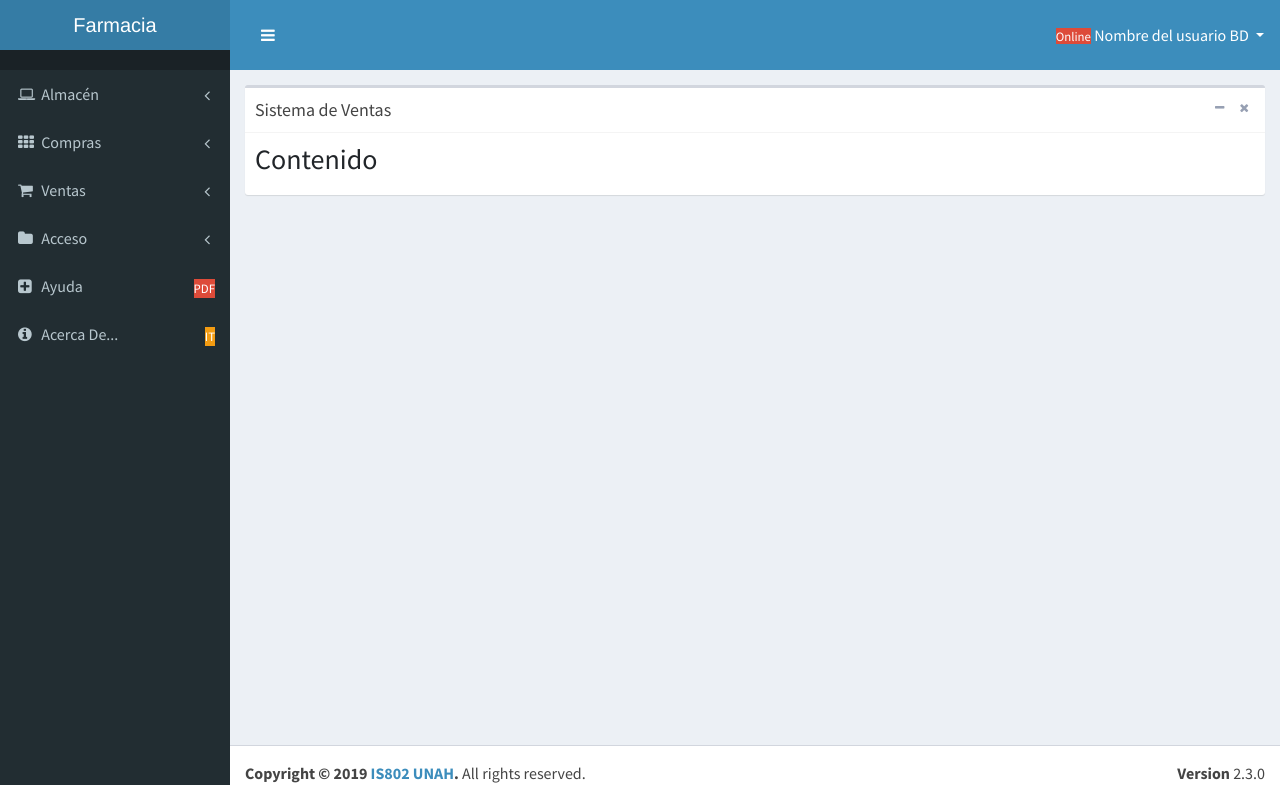
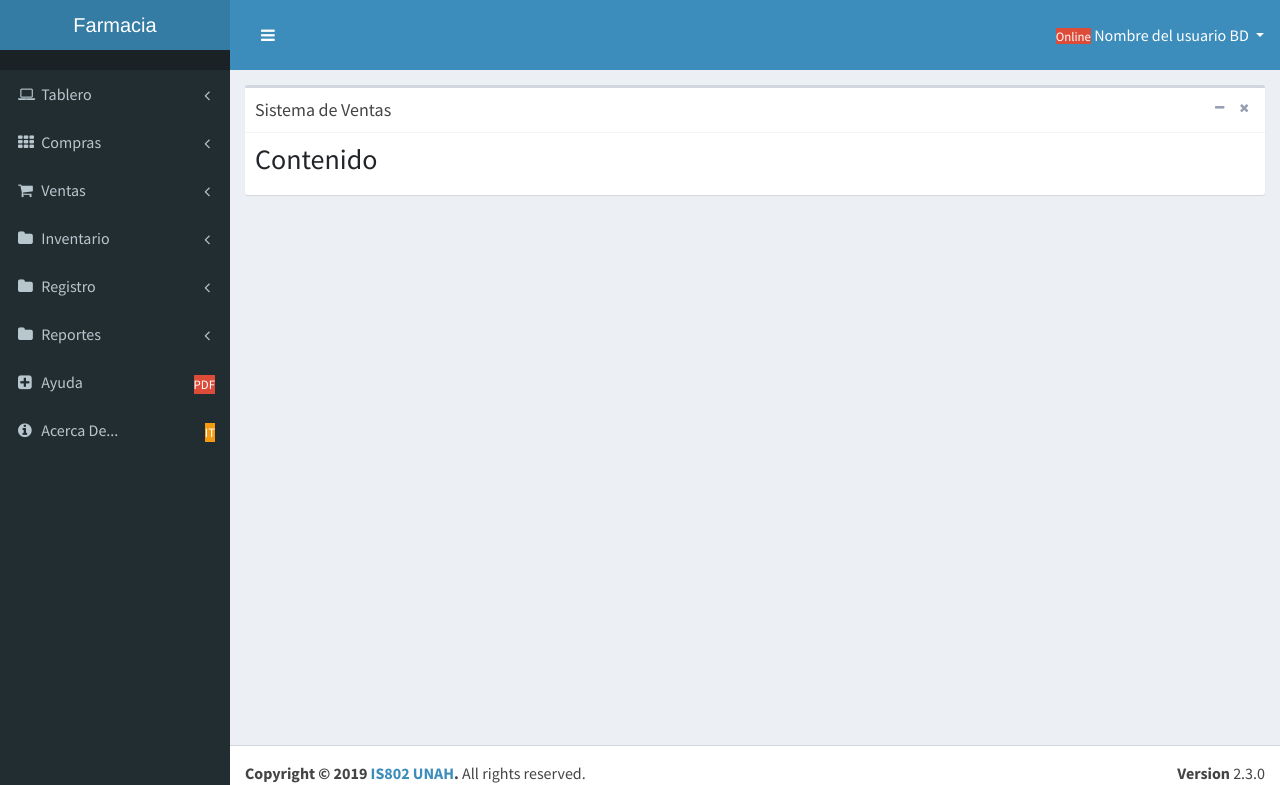
Before and after one commit to Dragnnel/IS802IngenieriaDeSoftware-ProyectoClase, a PHP site: page /pages/inicio.php in a window 1280 px wide. Shown: the top 785 px of the page. Run offline with PHP 8.4, Linux system fonts and the light colour scheme.

Commit message:
actualizacion de diseño y doc de sprint 1

```diff
--- a/pages/inicio.php
+++ b/pages/inicio.php
@@ -115,12 +115,12 @@
             <li class="treeview">
               <a href="#">
                 <i class="fa fa-laptop"></i>
-                <span>Almacén</span>
+                <span>Tablero</span>
                 <i class="fa fa-angle-left pull-right"></i>
               </a>
               <ul class="treeview-menu">
-                <li><a href="#"><i class="fa fa-circle-o"></i> Artículos</a></li>
-                <li><a href="#"><i class="fa fa-circle-o"></i> Categorías</a></li>
+                <li><a href="#"><i class="fa fa-circle-o"></i> Acceso Rapido a Modulos</a></li>
+                <li><a href="#"><i class="fa fa-circle-o"></i> Grafico de productividad</a></li>
               </ul>
             </li>
 
@@ -131,8 +131,11 @@
                  <i class="fa fa-angle-left pull-right"></i>
               </a>
               <ul class="treeview-menu">
-                <li><a href="#"><i class="fa fa-circle-o"></i> Ingresos</a></li>
-                <li><a href="#"><i class="fa fa-circle-o"></i> Proveedores</a></li>
+                <li><a href="#"><i class="fa fa-circle-o"></i>Notificaciones del inventario</a></li>
+                <li><a href="#"><i class="fa fa-circle-o"></i>Crear pedido </a></li>
+                <li><a href="#"><i class="fa fa-circle-o"></i>Modificacion de pedido </a></li>
+                <li><a href="#"><i class="fa fa-circle-o"></i>Consultar la orden de pedido </a></li>
+                <li><a href="#"><i class="fa fa-circle-o"></i>Eliminar el pedido</a></li>
               </ul>
             </li>
             <li class="treeview">
@@ -142,21 +145,55 @@
                  <i class="fa fa-angle-left pull-right"></i>
               </a>
               <ul class="treeview-menu">
-                <li><a href="#"><i class="fa fa-circle-o"></i> Ventas</a></li>
-                <li><a href="#"><i class="fa fa-circle-o"></i> Clientes</a></li>
+                <li><a href="#"><i class="fa fa-circle-o"></i> Buscar medicamentos</a></li>
+                <li><a href="#"><i class="fa fa-circle-o"></i> Facturacion</a></li>
+                <li><a href="#"><i class="fa fa-circle-o"></i> Cotizacion</a></li>
+                <li><a href="#"><i class="fa fa-circle-o"></i> Turno de caja</a></li>
               </ul>
             </li>
 
             <li class="treeview">
               <a href="#">
-                <i class="fa fa-folder"></i> <span>Acceso</span>
+                <i class="fa fa-folder"></i> <span>Inventario</span>
                 <i class="fa fa-angle-left pull-right"></i>
               </a>
               <ul class="treeview-menu">
-                <li><a href="#"><i class="fa fa-circle-o"></i> Usuarios</a></li>
-
+                <li><a href="#"><i class="fa fa-circle-o"></i> Incidencias</a></li>
+                <li><a href="#"><i class="fa fa-circle-o"></i> Productos de consumo</a></li>
+                <li><a href="#"><i class="fa fa-circle-o"></i> Ingreso de compras</a></li>
+                <li><a href="#"><i class="fa fa-circle-o"></i> Vencidos</a></li>
+                <li><a href="#"><i class="fa fa-circle-o"></i> Transferencias</a></li>
+                <li><a href="#"><i class="fa fa-circle-o"></i> Devoluciones</a></li>
               </ul>
             </li>
+
+            <li class="treeview">
+              <a href="#">
+                <i class="fa fa-folder"></i> <span>Registro</span>
+                <i class="fa fa-angle-left pull-right"></i>
+              </a>
+              <ul class="treeview-menu">
+                <li><a href="#"><i class="fa fa-circle-o"></i> SubModulo Cliente</a></li>
+                <li><a href="#"><i class="fa fa-circle-o"></i> SubModulo Empleado</a></li>
+                <li><a href="#"><i class="fa fa-circle-o"></i> SubModulo Proveedores</a></li>
+              </ul>
+            </li>
+
+            <li class="treeview">
+              <a href="#">
+                <i class="fa fa-folder"></i> <span>Reportes</span>
+                <i class="fa fa-angle-left pull-right"></i>
+              </a>
+              <ul class="treeview-menu">
+                <li><a href="#"><i class="fa fa-circle-o"></i> Reporte de inventario</a></li>
+                <li><a href="#"><i class="fa fa-circle-o"></i> Reporte de venta</a></li>
+                <li><a href="#"><i class="fa fa-circle-o"></i> Reporte de compra</a></li>
+                <li><a href="#"><i class="fa fa-circle-o"></i> Reporte de empleados</a></li>
+                <li><a href="#"><i class="fa fa-circle-o"></i> Reporte de clientes</a></li>
+                <li><a href="#"><i class="fa fa-circle-o"></i> Reporte de proveedores</a></li>
+              </ul>
+            </li>
+
              <li>
               <a href="#">
                 <i class="fa fa-plus-square"></i> <span>Ayuda</span>
```
Also changed, not shown: 1 other file.
